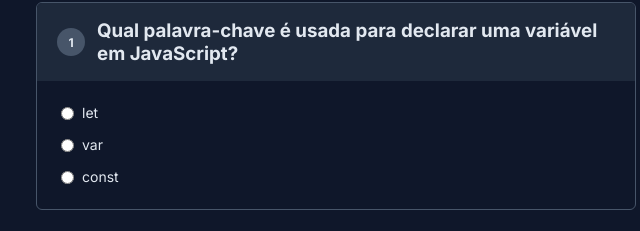
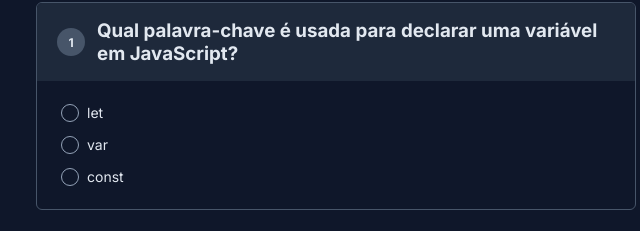
Before and after one commit to Rudi-Sudre/Projeto-Inicial, a plain HTML site: page index.html in a window 1280 px wide. Shown: the part 495-726 px from the top of the page, 304-944 px from the left. Drawn offline with Linux system fonts and the light colour scheme.

Commit message:
Update style.css

```diff
--- a/style.css
+++ b/style.css
@@ -95,10 +95,9 @@
 
  }
 
-.input {
- all:unset;
+input {
+  all: unset;
   border: 1px solid #94a3b8;
-
   width: 16px;
   height: 16px;
 
@@ -107,21 +106,22 @@
   display: flex;
   align-items: center;
   justify-content: center;
+
   flex-shrink: 0;
 }
+
 input:checked {
-  border: 1px solid #35e66a;
+  border: 1px solid #A3E635;
 }
 
 input:checked:before {
-  content:"";
+  content: "";
   width: 10px;
   height: 10px;
 
   background-color: #A3E635;
   border-radius: 50%;
 }
-
 #acertos {
    text-align: center;
     color: rgb(0, 0, 0);
```
Lines whose indentation alone changed are shown as unchanged.
